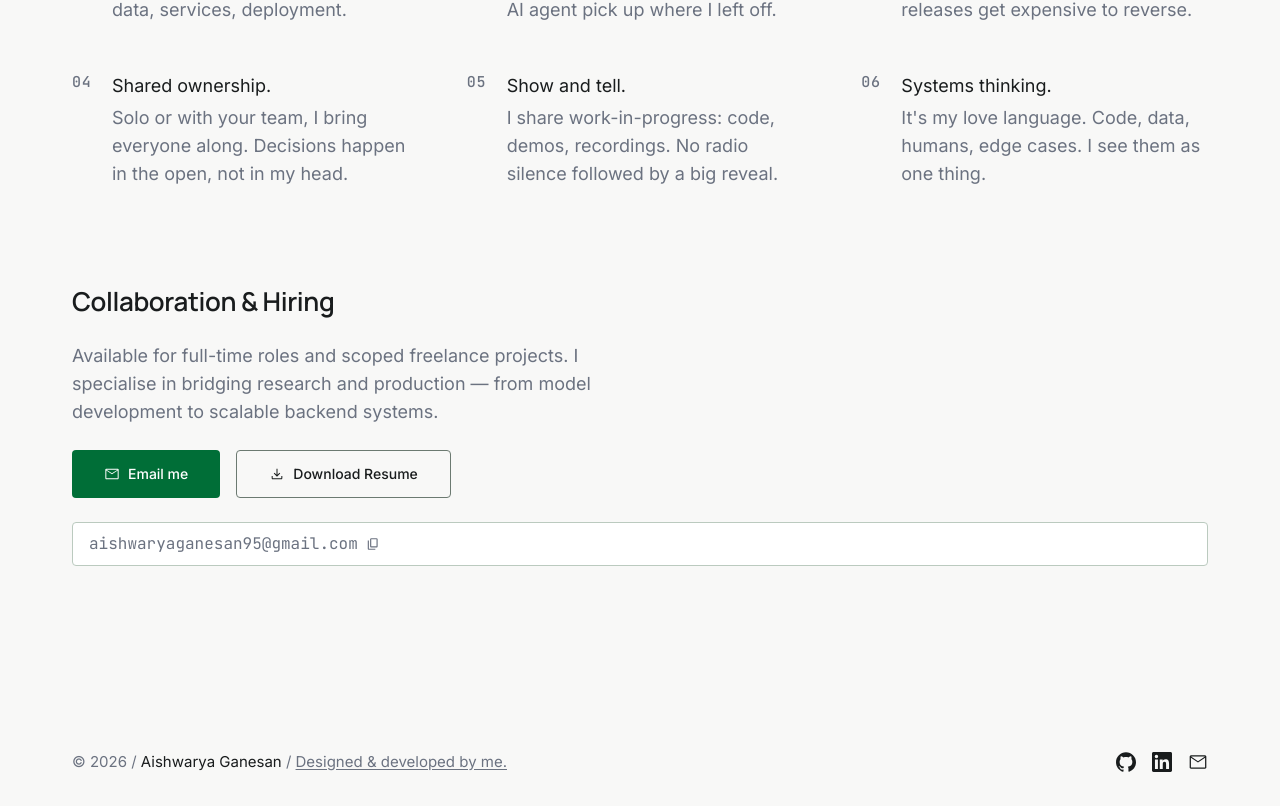
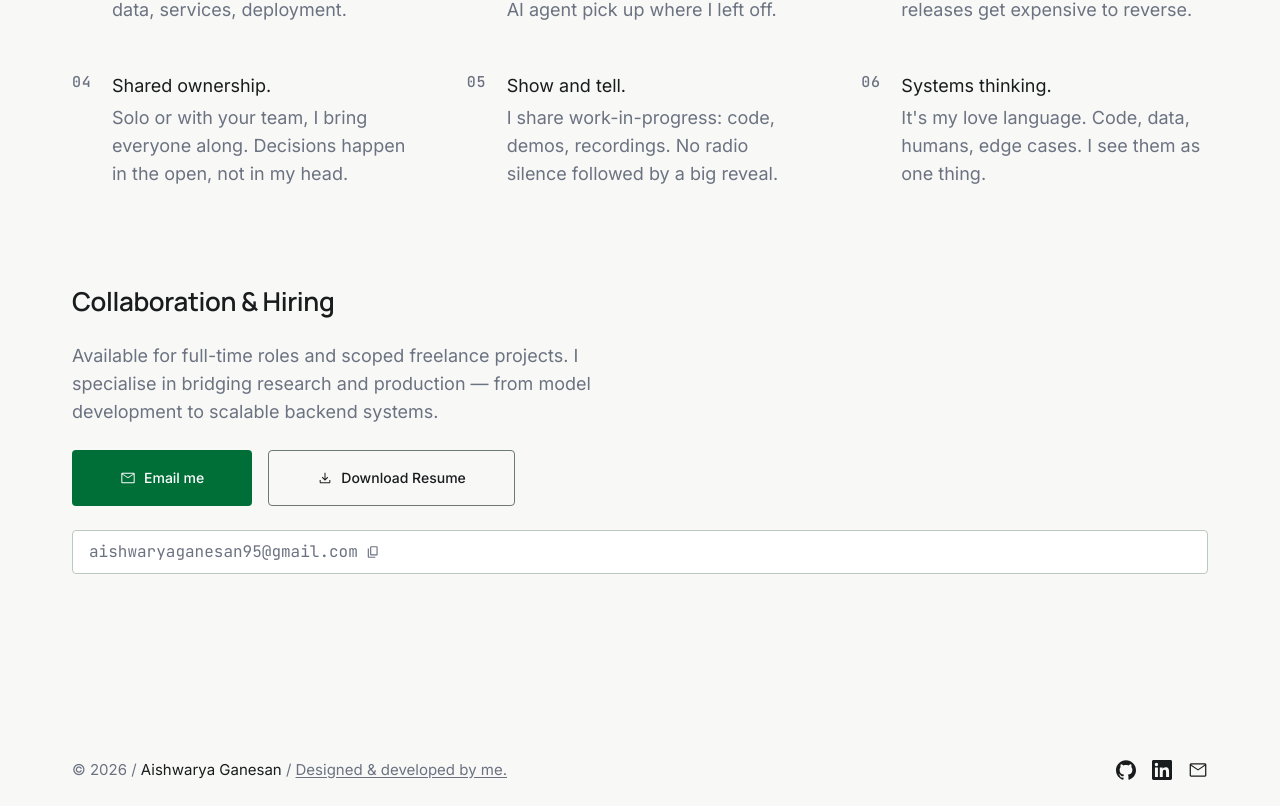
Before and after one commit to 95-ag/ag-portfolio, a Next.js app: page /about in a window 1280 px wide. Shown: the part 1346-2152 px from the top of the page. Built offline with nearby package versions, Linux system fonts and the light colour scheme.

Commit message:
style: enlarge button to h-14/px-2xl (56px × 48px)

```diff
--- a/src/components/ui/button.tsx
+++ b/src/components/ui/button.tsx
@@ -21,7 +21,7 @@ export type ButtonProps = ButtonAsButton | ButtonAsAnchor;
 
 const buttonClass = (variant: "primary" | "secondary", className?: string) =>
   cn(
-    "interactive-label inline-flex h-12 cursor-pointer items-center gap-[var(--spacing-sm)] rounded-[var(--radius-sm)] px-[var(--spacing-xl)] transition-all duration-[var(--duration-fast)] focus-visible:outline-2 focus-visible:outline-offset-2 focus-visible:outline-[var(--focus-ring)]",
+    "interactive-label inline-flex h-14 cursor-pointer items-center gap-[var(--spacing-sm)] rounded-[var(--radius-sm)] px-[var(--spacing-2xl)] transition-all duration-[var(--duration-fast)] focus-visible:outline-2 focus-visible:outline-offset-2 focus-visible:outline-[var(--focus-ring)]",
     variant === "primary" && [
       "bg-[var(--accent)] text-[var(--accent-on)]",
       "hover:opacity-90",
```
